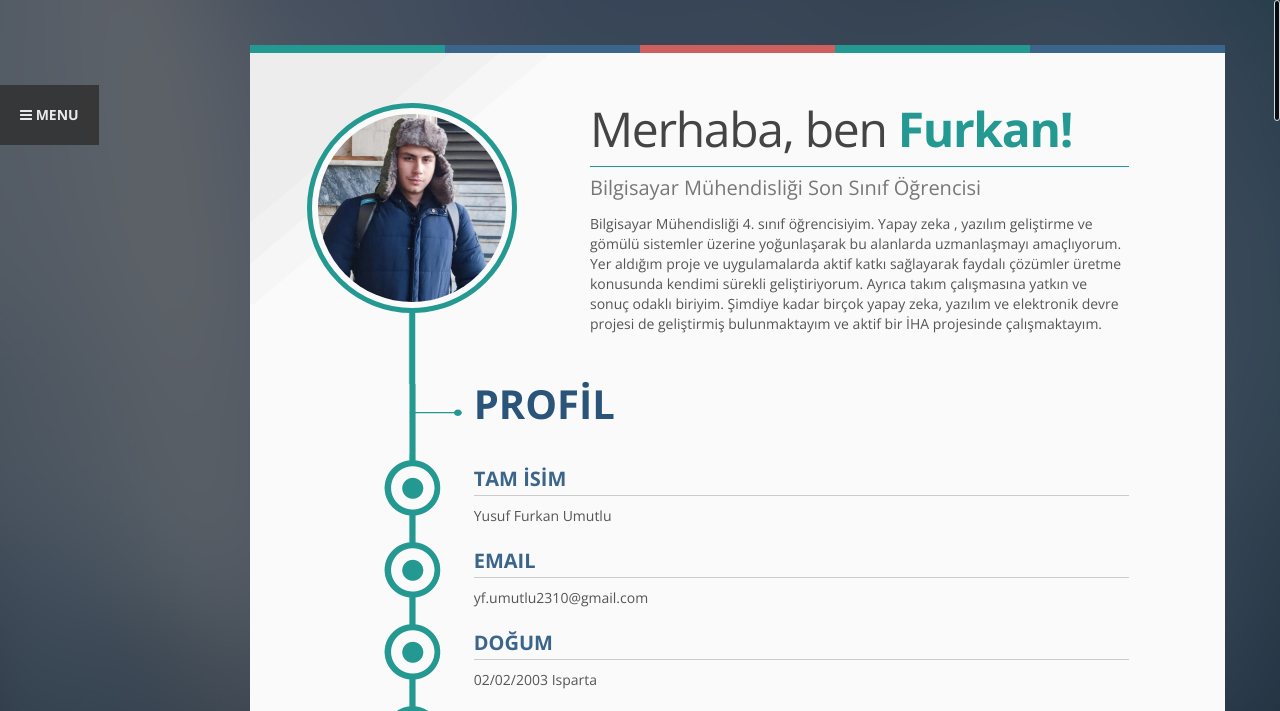
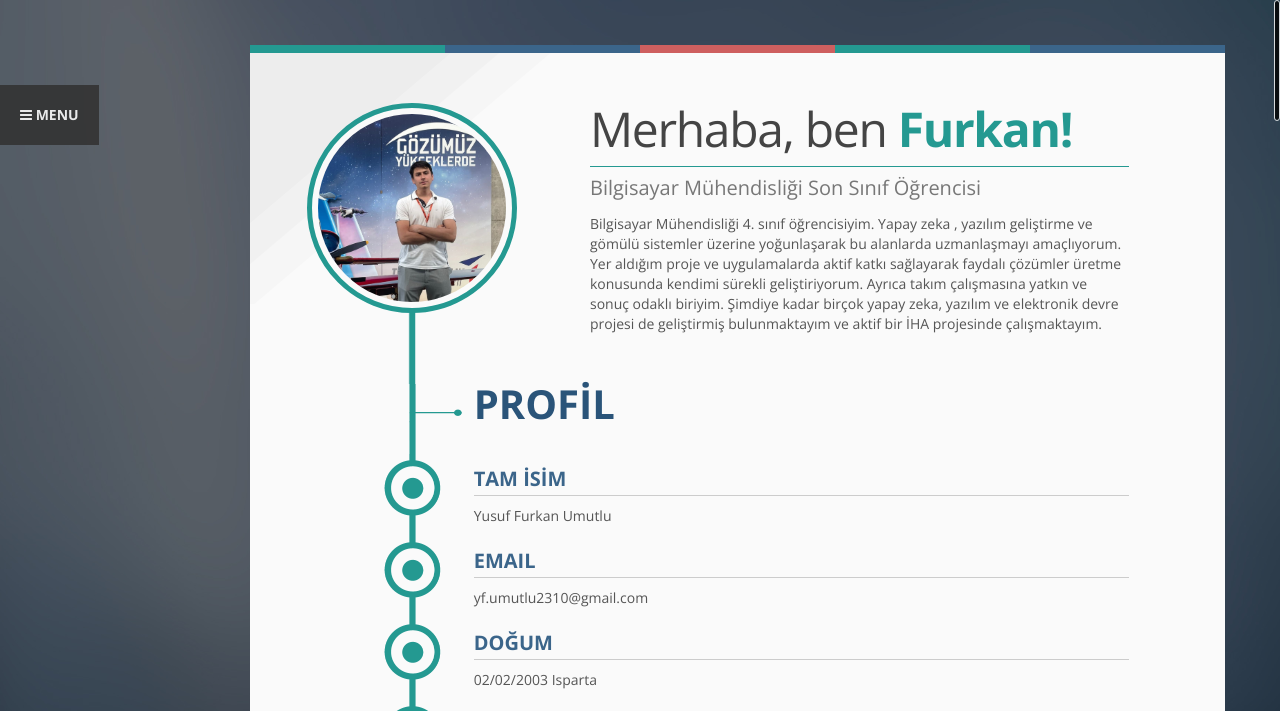
Before and after one commit to Developper2310/YFU-Portfolyo-OnYazi, a plain HTML site: page index.html in a window 1280 px wide. Shown: the top 711 px of the page. Drawn offline with nearby package versions, Linux system fonts and the light colour scheme; files that its build step writes are made by us from their sources; files whose address does not match are found by name.

Commit message:
Update index.html

```diff
--- a/index.html
+++ b/index.html
@@ -120,7 +120,7 @@
                         <div class="col-md-4 profile-col">
                             <div class="profile-pic">
                                 <div class="profile-border">
-                                    <img src="img/avatar.jpeg" alt="">
+                                    <img src="img/ppl1.jpg" alt="">
                                 </div>
                             </div>
                         </div>
```
